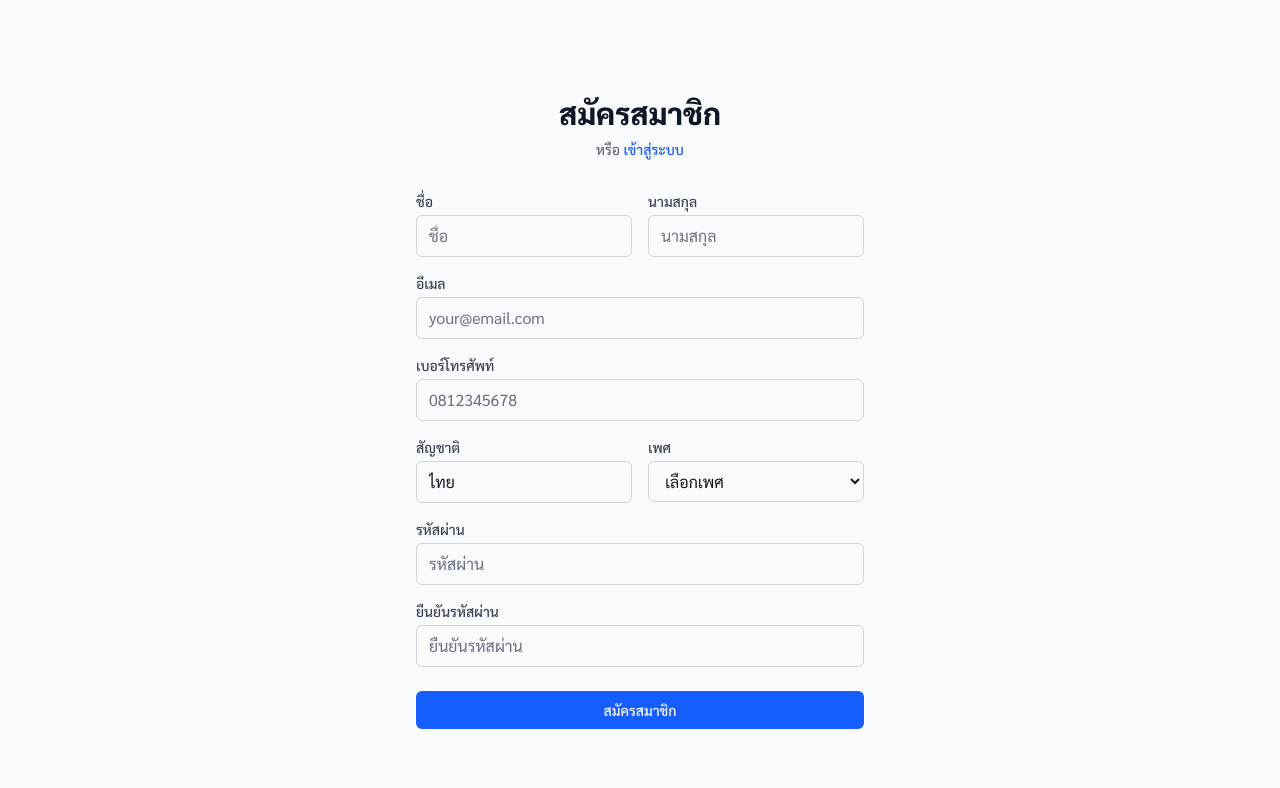
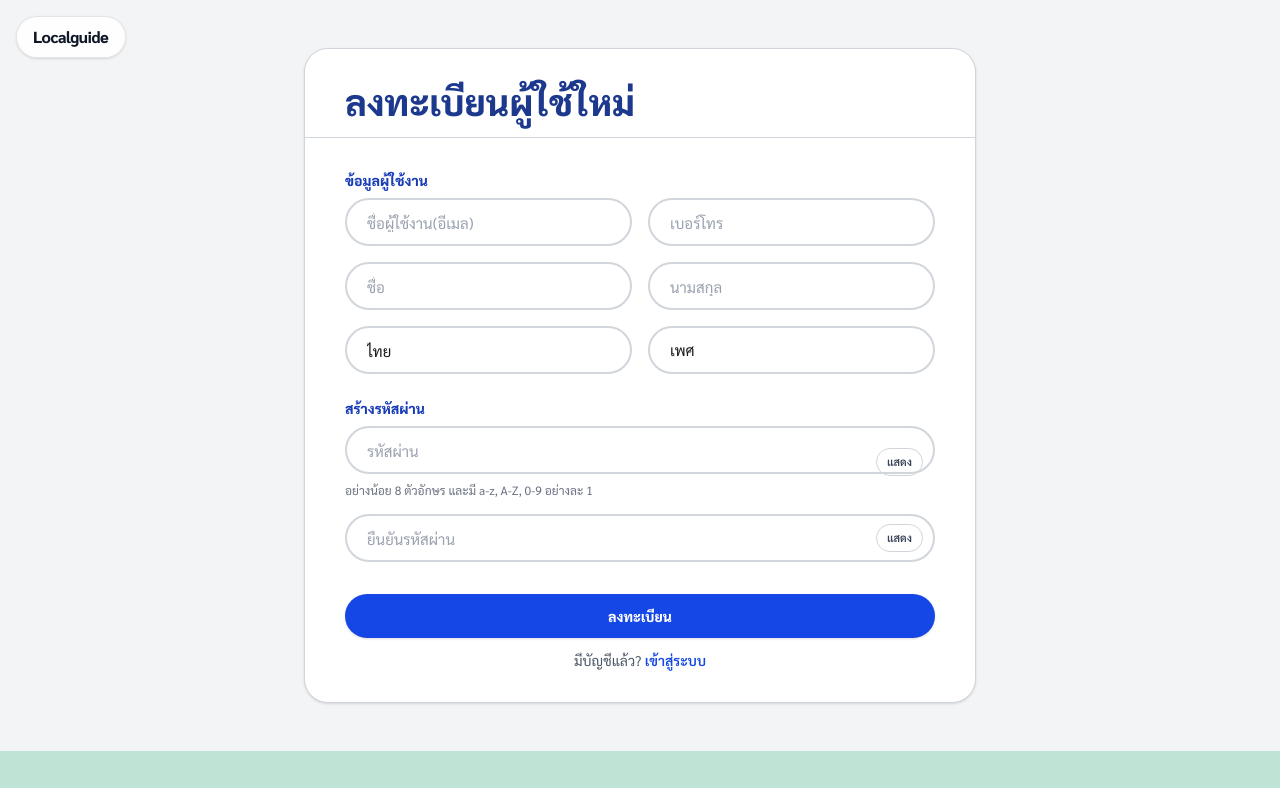
Before and after one commit to Suphasawat/localguide-final, a Next.js app in the folder localguide-front/: page /auth/register in a window 1280 px wide. Shown: the top 788 px of the page. Built offline with nearby package versions, Linux system fonts and the light colour scheme; no server answers.

Commit message:
หน้าลงทะเบียน

```diff
--- a/localguide-front/src/app/auth/register/page.tsx
+++ b/localguide-front/src/app/auth/register/page.tsx
@@ -4,269 +4,326 @@ import { useState } from "react";
 import { useRouter } from "next/navigation";
 import Link from "next/link";
 import { useAuth } from "../../contexts/AuthContext";
+import Logo from "@/app/components/Logo";
+import Footer from "@/app/components/Footer";
+
+/** ชนิดของ error ต่อช่อง (ไม่มี any) */
+type FieldErrors = Partial<{
+  email: string;
+  phone: string;
+  first_name: string;
+  last_name: string;
+  nationality: string;
+  sex: string;
+  password: string;
+  confirmPassword: string;
+}>;
 
 export default function RegisterPage() {
+  /* ----------------------- state ----------------------- */
   const [formData, setFormData] = useState({
     email: "",
+    phone: "",
+    first_name: "",
+    last_name: "",
+    nationality: "ไทย",
+    sex: "",
     password: "",
     confirmPassword: "",
-    first_name: "",
-    last_name: "",
-    phone: "",
-    nationality: "ไทย",
-    sex: "",
   });
+
+  const [errors, setErrors] = useState<FieldErrors>({});
+  const [submitError, setSubmitError] = useState("");
   const [loading, setLoading] = useState(false);
-  const [error, setError] = useState("");
+  const [showPassword, setShowPassword] = useState(false);
+  const [showConfirm, setShowConfirm] = useState(false);
 
   const { register } = useAuth();
   const router = useRouter();
 
-  const handleSubmit = async (e: React.FormEvent) => {
+  /* -------------------- classes reuse ------------------- */
+  const inputBase =
+    "w-full h-12 rounded-full border-2 px-5 text-[15px] placeholder-gray-400 focus:outline-none focus:ring-0 focus:border-blue-600";
+  const inputOk = "border-gray-300";
+  const inputErr = "border-red-500";
+  const toggleBtn =
+    "absolute right-3 top-1/2 -translate-y-1/2 h-7 px-2.5 rounded-full border text-[11px] font-semibold border-gray-300 text-gray-700 hover:bg-gray-50";
+
+  /* --------------------- validation --------------------- */
+  function validate(values = formData): FieldErrors {
+    const e: FieldErrors = {};
+
+    // email
+    if (!values.email.trim()) e.email = "กรุณากรอกอีเมล";
+    else if (!/^[^\s@]+@[^\s@]+\.[^\s@]+$/.test(values.email))
+      e.email = "รูปแบบอีเมลไม่ถูกต้อง";
+
+    // phone (ตัวเลข 9–10 หลัก)
+    if (!values.phone.trim()) e.phone = "กรุณากรอกเบอร์โทร";
+    else if (!/^[0-9]{9,10}$/.test(values.phone))
+      e.phone = "กรุณากรอกตัวเลข 9–10 หลัก";
+
+    // name
+    if (!values.first_name.trim()) e.first_name = "กรุณากรอกชื่อ";
+    if (!values.last_name.trim()) e.last_name = "กรุณากรอกนามสกุล";
+
+    // nationality & sex
+    if (!values.nationality.trim()) e.nationality = "กรุณาระบุสัญชาติ";
+    if (!values.sex.trim()) e.sex = "กรุณาเลือกเพศ";
+
+    // password rules: >=8, มี a-z, A-Z, 0-9
+    if (!values.password) e.password = "กรุณากรอกรหัสผ่าน";
+    else if (values.password.length < 8) e.password = "อย่างน้อย 8 ตัวอักษร";
+    else if (!/[a-z]/.test(values.password)) e.password = "ต้องมีตัวอักษรพิมพ์เล็ก (a-z)";
+    else if (!/[A-Z]/.test(values.password)) e.password = "ต้องมีตัวอักษรพิมพ์ใหญ่ (A-Z)";
+    else if (!/[0-9]/.test(values.password)) e.password = "ต้องมีตัวเลขอย่างน้อย 1 ตัว";
+
+    if (!values.confirmPassword) e.confirmPassword = "กรุณายืนยันรหัสผ่าน";
+    else if (values.confirmPassword !== values.password)
+      e.confirmPassword = "รหัสผ่านไม่ตรงกัน";
+
+    return e;
+  }
+
+  /* -------------------- handlers -------------------- */
+  function handleChange(
+    e: React.ChangeEvent<HTMLInputElement | HTMLSelectElement>
+  ) {
+    const { name, value } = e.target;
+    setFormData(prev => ({ ...prev, [name]: value }));
+    if (errors[name as keyof FieldErrors]) {
+      setErrors(prev => ({ ...prev, [name]: "" }));
+    }
+  }
+
+  async function handleSubmit(e: React.FormEvent) {
     e.preventDefault();
+    setSubmitError("");
+
+    const found = validate();
+    setErrors(found);
+    if (Object.keys(found).length > 0) return;
+
     setLoading(true);
-    setError("");
-
-    // Validate password confirmation
-    if (formData.password !== formData.confirmPassword) {
-      setError("รหัสผ่านไม่ตรงกัน");
-      setLoading(false);
-      return;
-    }
-
-    // Validate required fields
-    if (!formData.email || !formData.password) {
-      setError("กรุณากรอกอีเมลและรหัสผ่าน");
-      setLoading(false);
-      return;
-    }
-
     try {
-      // Map form data to backend expected format (only email and password required)
-      const registerData = {
-        email: formData.email,
-        password: formData.password,
-      };
-
-      const success = await register(registerData);
-      if (success) {
-        router.push("/auth/login?message=registration-success");
-      } else {
-        setError("เกิดข้อผิดพลาดในการสมัครสมาชิก");
-      }
-    } catch (err) {
-      setError("เกิดข้อผิดพลาดในการสมัครสมาชิก");
+      // backend ต้องการแค่อีเมล/รหัสผ่านสำหรับสมัคร
+      const ok = await register({ email: formData.email, password: formData.password });
+      if (ok) router.push("/auth/login?message=registration-success");
+      else setSubmitError("เกิดข้อผิดพลาดในการสมัครสมาชิก");
+    } catch {
+      setSubmitError("เกิดข้อผิดพลาดในการสมัครสมาชิก");
     } finally {
       setLoading(false);
     }
-  };
+  }
 
-  const handleChange = (
-    e: React.ChangeEvent<HTMLInputElement | HTMLSelectElement>
-  ) => {
-    setFormData({
-      ...formData,
-      [e.target.name]: e.target.value,
-    });
-  };
+  /* ----------------------- UI ----------------------- */
+  return (
+    <>
+      <Logo />
 
-  return (
-    <div className="min-h-screen flex items-center justify-center bg-gray-50 py-12 px-4 sm:px-6 lg:px-8">
-      <div className="max-w-md w-full space-y-8">
-        <div>
-          <h2 className="mt-6 text-center text-3xl font-extrabold text-gray-900">
-            สมัครสมาชิก
-          </h2>
-          <p className="mt-2 text-center text-sm text-gray-600">
-            หรือ{" "}
-            <Link
-              href="/auth/login"
-              className="font-medium text-blue-600 hover:text-blue-500"
-            >
-              เข้าสู่ระบบ
-            </Link>
-          </p>
-        </div>
+      <div className="min-h-[calc(100dvh-120px)] bg-gray-100 px-4 py-12 flex items-center justify-center">
+        <div className="w-full max-w-2xl bg-white border border-gray-300 rounded-[24px] shadow-sm">
+          {/* header */}
+          <div className="px-8 pt-8 pb-4 md:px-10">
+            <h1 className="text-3xl md:text-4xl font-extrabold text-blue-900">
+              ลงทะเบียนผู้ใช้ใหม่
+            </h1>
+          </div>
+          <hr className="border-gray-300" />
 
-        <form className="mt-8 space-y-6" onSubmit={handleSubmit}>
-          {error && (
-            <div className="bg-red-100 border border-red-400 text-red-700 px-4 py-3 rounded">
-              {error}
-            </div>
-          )}
+          <form onSubmit={handleSubmit} className="px-8 pb-8 pt-6 md:px-10 md:pt-8 space-y-6">
+            {/* submit error */}
+            {submitError ? (
+              <div className="rounded-lg border border-red-300 bg-red-50 px-4 py-3 text-sm text-red-700">
+                {submitError}
+              </div>
+            ) : null}
 
-          <div className="space-y-4">
-            <div className="grid grid-cols-2 gap-4">
-              <div>
-                <label
-                  htmlFor="first_name"
-                  className="block text-sm font-medium text-gray-700"
-                >
-                  ชื่อ
-                </label>
-                <input
-                  id="first_name"
-                  name="first_name"
-                  type="text"
-                  required
-                  className="mt-1 appearance-none relative block w-full px-3 py-2 border border-gray-300 rounded-md placeholder-gray-500 text-gray-900 focus:outline-none focus:ring-blue-500 focus:border-blue-500"
-                  placeholder="ชื่อ"
-                  value={formData.first_name}
-                  onChange={handleChange}
-                />
-              </div>
+            {/* ผู้ใช้งาน */}
+            <div>
+              <p className="mb-2 text-sm font-extrabold text-blue-800">ข้อมูลผู้ใช้งาน</p>
 
-              <div>
-                <label
-                  htmlFor="last_name"
-                  className="block text-sm font-medium text-gray-700"
-                >
-                  นามสกุล
-                </label>
-                <input
-                  id="last_name"
-                  name="last_name"
-                  type="text"
-                  required
-                  className="mt-1 appearance-none relative block w-full px-3 py-2 border border-gray-300 rounded-md placeholder-gray-500 text-gray-900 focus:outline-none focus:ring-blue-500 focus:border-blue-500"
-                  placeholder="นามสกุล"
-                  value={formData.last_name}
-                  onChange={handleChange}
-                />
+              <div className="grid grid-cols-1 gap-4 md:grid-cols-2">
+                {/* email */}
+                <div>
+                  <input
+                    id="email"
+                    name="email"
+                    type="email"
+                    placeholder="ชื่อผู้ใช้งาน(อีเมล)"
+                    value={formData.email}
+                    onChange={handleChange}
+                    className={`${inputBase} ${errors.email ? inputErr : inputOk}`}
+                  />
+                  {errors.email ? (
+                    <p className="mt-1 text-xs text-red-600">{errors.email}</p>
+                  ) : null}
+                </div>
+
+                {/* phone */}
+                <div>
+                  <input
+                    id="phone"
+                    name="phone"
+                    type="tel"
+                    inputMode="numeric"
+                    placeholder="เบอร์โทร"
+                    value={formData.phone}
+                    onChange={handleChange}
+                    className={`${inputBase} ${errors.phone ? inputErr : inputOk}`}
+                  />
+                  {errors.phone ? (
+                    <p className="mt-1 text-xs text-red-600">{errors.phone}</p>
+                  ) : null}
+                </div>
+
+                {/* first name */}
+                <div>
+                  <input
+                    id="first_name"
+                    name="first_name"
+                    type="text"
+                    placeholder="ชื่อ"
+                    value={formData.first_name}
+                    onChange={handleChange}
+                    className={`${inputBase} ${errors.first_name ? inputErr : inputOk}`}
+                  />
+                  {errors.first_name ? (
+                    <p className="mt-1 text-xs text-red-600">{errors.first_name}</p>
+                  ) : null}
+                </div>
+
+                {/* last name */}
+                <div>
+                  <input
+                    id="last_name"
+                    name="last_name"
+                    type="text"
+                    placeholder="นามสกุล"
+                    value={formData.last_name}
+                    onChange={handleChange}
+                    className={`${inputBase} ${errors.last_name ? inputErr : inputOk}`}
+                  />
+                  {errors.last_name ? (
+                    <p className="mt-1 text-xs text-red-600">{errors.last_name}</p>
+                  ) : null}
+                </div>
+
+                {/* nationality */}
+                <div>
+                  <input
+                    id="nationality"
+                    name="nationality"
+                    type="text"
+                    placeholder="สัญชาติ"
+                    value={formData.nationality}
+                    onChange={handleChange}
+                    className={`${inputBase} ${errors.nationality ? inputErr : inputOk}`}
+                  />
+                  {errors.nationality ? (
+                    <p className="mt-1 text-xs text-red-600">{errors.nationality}</p>
+                  ) : null}
+                </div>
+
+                {/* sex */}
+                <div>
+                  <select
+                    id="sex"
+                    name="sex"
+                    value={formData.sex}
+                    onChange={handleChange}
+                    className={`${inputBase} ${errors.sex ? inputErr : inputOk} appearance-none pr-8`}
+                  >
+                    <option value="">เพศ</option>
+                    <option value="ชาย">ชาย</option>
+                    <option value="หญิง">หญิง</option>
+                    <option value="ไม่ระบุ">ไม่ระบุ</option>
+                  </select>
+                  {errors.sex ? (
+                    <p className="mt-1 text-xs text-red-600">{errors.sex}</p>
+                  ) : null}
+                </div>
               </div>
             </div>
 
+            {/* รหัสผ่าน */}
             <div>
-              <label
-                htmlFor="email"
-                className="block text-sm font-medium text-gray-700"
-              >
-                อีเมล
-              </label>
-              <input
-                id="email"
-                name="email"
-                type="email"
-                required
-                className="mt-1 appearance-none relative block w-full px-3 py-2 border border-gray-300 rounded-md placeholder-gray-500 text-gray-900 focus:outline-none focus:ring-blue-500 focus:border-blue-500"
-                placeholder="your@email.com"
-                value={formData.email}
-                onChange={handleChange}
-              />
-            </div>
+              <p className="mb-2 text-sm font-extrabold text-blue-800">สร้างรหัสผ่าน</p>
 
-            <div>
-              <label
-                htmlFor="phone"
-                className="block text-sm font-medium text-gray-700"
-              >
-                เบอร์โทรศัพท์
-              </label>
-              <input
-                id="phone"
-                name="phone"
-                type="tel"
-                required
-                className="mt-1 appearance-none relative block w-full px-3 py-2 border border-gray-300 rounded-md placeholder-gray-500 text-gray-900 focus:outline-none focus:ring-blue-500 focus:border-blue-500"
-                placeholder="0812345678"
-                value={formData.phone}
-                onChange={handleChange}
-              />
-            </div>
+              {/* password */}
+              <div className="relative">
+                <input
+                  id="password"
+                  name="password"
+                  type={showPassword ? "text" : "password"}
+                  placeholder="รหัสผ่าน"
+                  value={formData.password}
+                  onChange={handleChange}
+                  className={`${inputBase} ${errors.password ? inputErr : inputOk} pr-24`}
+                />
+                <button
+                  type="button"
+                  onClick={() => setShowPassword(v => !v)}
+                  className={toggleBtn}
+                >
+                  {showPassword ? "ซ่อน" : "แสดง"}
+                </button>
 
-            <div className="grid grid-cols-2 gap-4">
-              <div>
-                <label
-                  htmlFor="nationality"
-                  className="block text-sm font-medium text-gray-700"
-                >
-                  สัญชาติ
-                </label>
-                <input
-                  id="nationality"
-                  name="nationality"
-                  type="text"
-                  required
-                  className="mt-1 appearance-none relative block w-full px-3 py-2 border border-gray-300 rounded-md placeholder-gray-500 text-gray-900 focus:outline-none focus:ring-blue-500 focus:border-blue-500"
-                  placeholder="ไทย"
-                  value={formData.nationality}
-                  onChange={handleChange}
-                />
+                {errors.password ? (
+                  <p className="mt-2 text-xs text-red-600">{errors.password}</p>
+                ) : (
+                  <p className="mt-2 text-xs text-gray-500">
+                    อย่างน้อย 8 ตัวอักษร และมี a-z, A-Z, 0-9 อย่างละ 1
+                  </p>
+                )}
               </div>
 
-              <div>
-                <label
-                  htmlFor="sex"
-                  className="block text-sm font-medium text-gray-700"
+              {/* confirm */}
+              <div className="relative mt-4">
+                <input
+                  id="confirmPassword"
+                  name="confirmPassword"
+                  type={showConfirm ? "text" : "password"}
+                  placeholder="ยืนยันรหัสผ่าน"
+                  value={formData.confirmPassword}
+                  onChange={handleChange}
+                  className={`${inputBase} ${errors.confirmPassword ? inputErr : inputOk} pr-24`}
+                />
+                <button
+                  type="button"
+                  onClick={() => setShowConfirm(v => !v)}
+                  className={toggleBtn}
                 >
-                  เพศ
-                </label>
-                <select
-                  id="sex"
-                  name="sex"
-                  required
-                  className="mt-1 block w-full px-3 py-2 border border-gray-300 rounded-md focus:outline-none focus:ring-blue-500 focus:border-blue-500"
-                  value={formData.sex}
-                  onChange={handleChange}
-                >
-                  <option value="">เลือกเพศ</option>
-                  <option value="ชาย">ชาย</option>
-                  <option value="หญิง">หญิง</option>
-                  <option value="ไม่ระบุ">ไม่ระบุ</option>
-                </select>
+                  {showConfirm ? "ซ่อน" : "แสดง"}
+                </button>
+
+                {errors.confirmPassword ? (
+                  <p className="mt-2 text-xs text-red-600">{errors.confirmPassword}</p>
+                ) : null}
               </div>
             </div>
 
-            <div>
-              <label
-                htmlFor="password"
-                className="block text-sm font-medium text-gray-700"
+            {/* actions */}
+            <div className="pt-2">
+              <button
+                type="submit"
+                disabled={loading}
+                className="w-full rounded-full bg-blue-700 px-6 py-3 text-sm font-extrabold text-white shadow-sm transition hover:bg-blue-800 disabled:opacity-60"
               >
-                รหัสผ่าน
-              </label>
-              <input
-                id="password"
-                name="password"
-                type="password"
-                required
-                className="mt-1 appearance-none relative block w-full px-3 py-2 border border-gray-300 rounded-md placeholder-gray-500 text-gray-900 focus:outline-none focus:ring-blue-500 focus:border-blue-500"
-                placeholder="รหัสผ่าน"
-                value={formData.password}
-                onChange={handleChange}
-              />
+                {loading ? "กำลังสมัครสมาชิก..." : "ลงทะเบียน"}
+              </button>
+              <p className="mt-3 text-center text-sm text-gray-600">
+                มีบัญชีแล้ว?{" "}
+                <Link href="/auth/login" className="font-semibold text-blue-700 hover:underline">
+                  เข้าสู่ระบบ
+                </Link>
+              </p>
             </div>
-
-            <div>
-              <label
-                htmlFor="confirmPassword"
-                className="block text-sm font-medium text-gray-700"
-              >
-                ยืนยันรหัสผ่าน
-              </label>
-              <input
-                id="confirmPassword"
-                name="confirmPassword"
-                type="password"
-                required
-                className="mt-1 appearance-none relative block w-full px-3 py-2 border border-gray-300 rounded-md placeholder-gray-500 text-gray-900 focus:outline-none focus:ring-blue-500 focus:border-blue-500"
-                placeholder="ยืนยันรหัสผ่าน"
-                value={formData.confirmPassword}
-                onChange={handleChange}
-              />
-            </div>
-          </div>
-
-          <div>
-            <button
-              type="submit"
-              disabled={loading}
-              className="group relative w-full flex justify-center py-2 px-4 border border-transparent text-sm font-medium rounded-md text-white bg-blue-600 hover:bg-blue-700 focus:outline-none focus:ring-2 focus:ring-offset-2 focus:ring-blue-500 disabled:opacity-50"
-            >
-              {loading ? "กำลังสมัครสมาชิก..." : "สมัครสมาชิก"}
-            </button>
-          </div>
-        </form>
+          </form>
+        </div>
       </div>
-    </div>
+      <Footer />
+    </>
   );
 }
```
